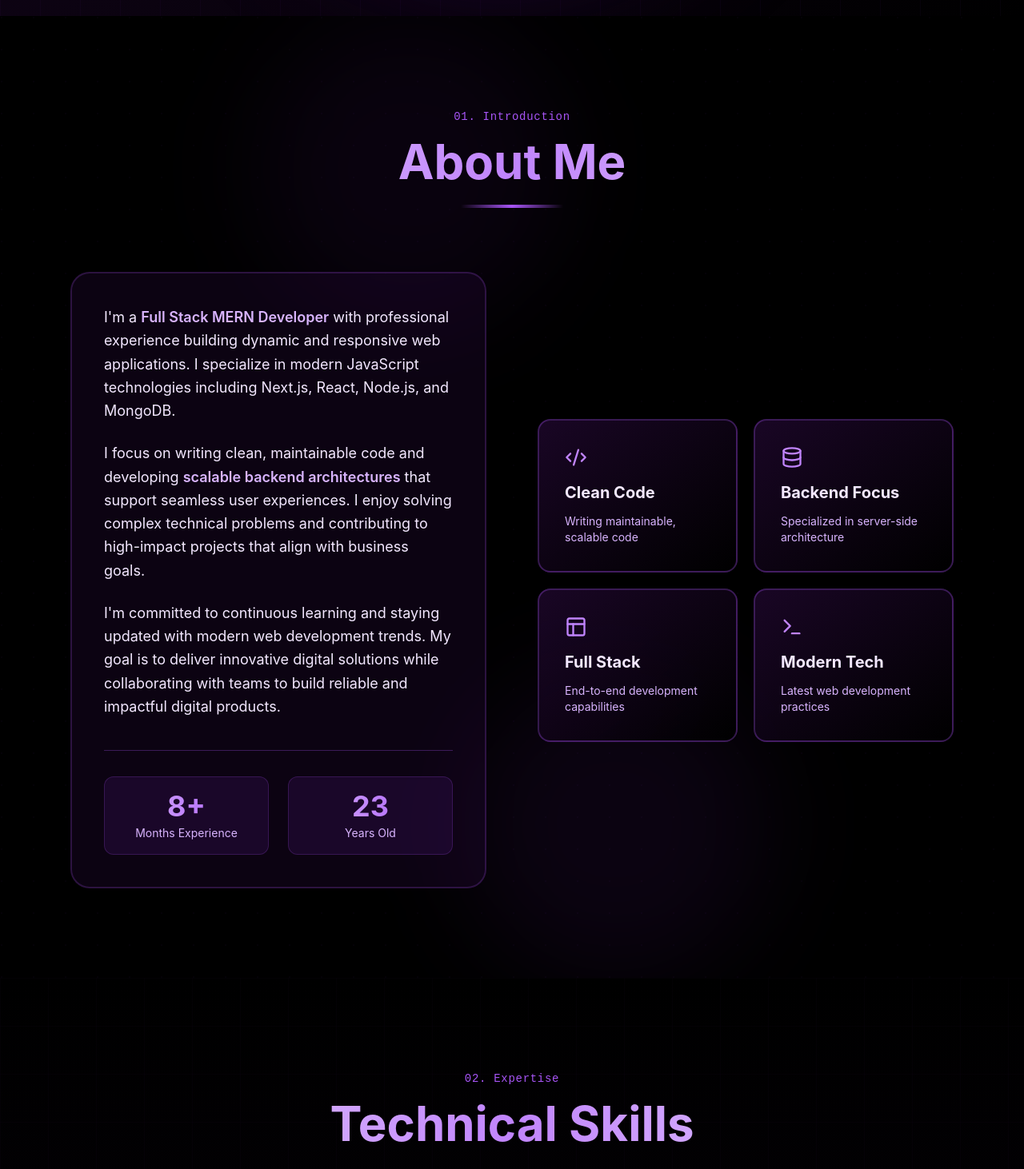
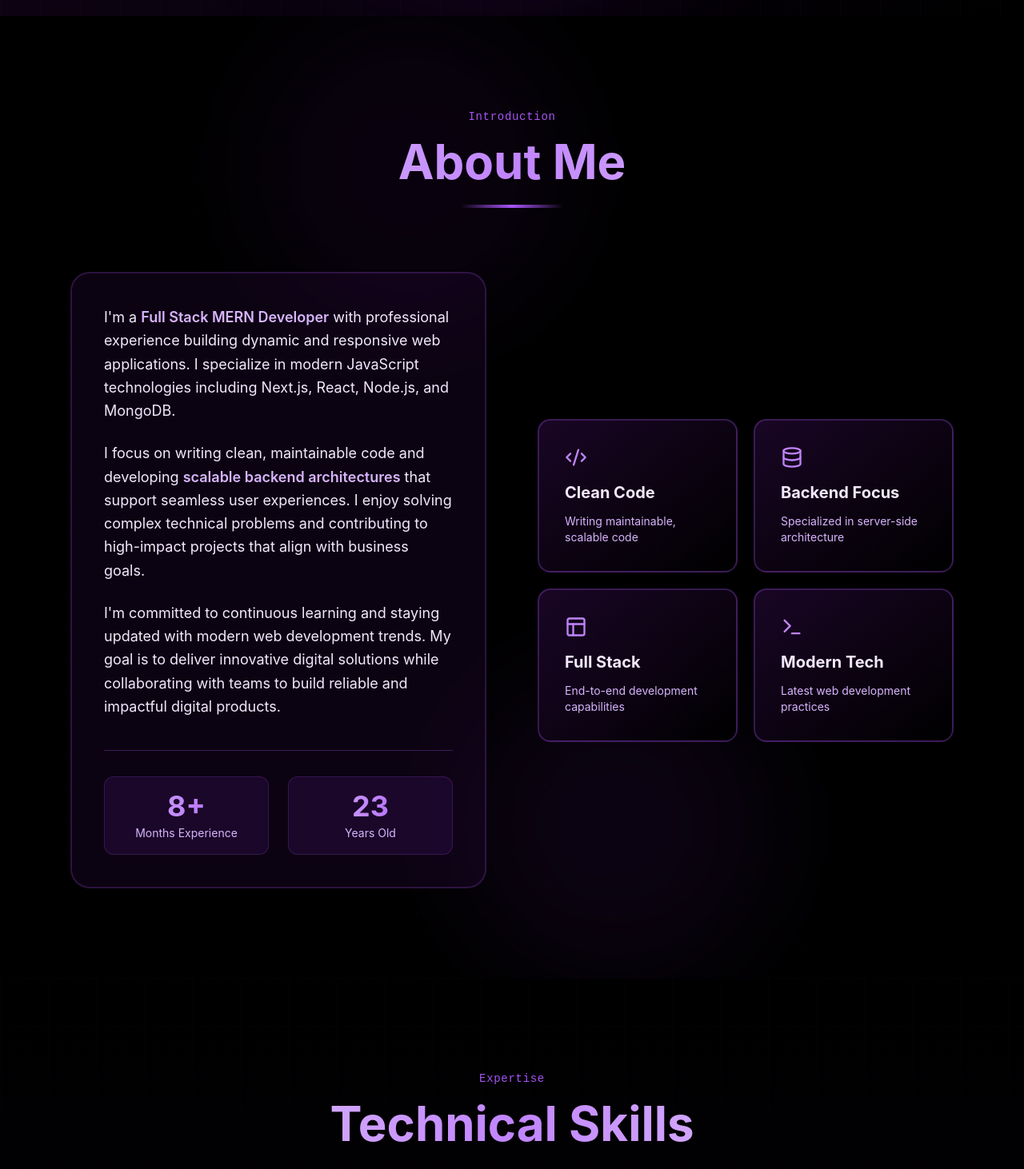
Before and after one commit to Arya7n/portfolio, a React (Vite) app in the folder portfolio/: page / in a window 1280 px wide. Shown: the part 780-2242 px from the top of the page at 80% size. Built offline with nearby package versions, Linux system fonts and the light colour scheme.

Commit message:
refactor: remove numbering from section titles in About, Contact, Projects, and Skills components

```diff
--- a/portfolio/src/components/About.jsx
+++ b/portfolio/src/components/About.jsx
@@ -63,7 +63,7 @@ const About = () => {
             transition={{ duration: 0.5, type: "spring" }}
             className="inline-block mb-4"
           >
-            <span className="text-purple-500 text-sm font-mono tracking-wider">01. Introduction</span>
+            <span className="text-purple-500 text-sm font-mono tracking-wider">Introduction</span>
           </motion.div>
           <h2 className="text-6xl font-bold bg-gradient-to-r from-purple-200 via-purple-400 to-purple-200 bg-clip-text text-transparent mb-6">
             About Me
--- a/portfolio/src/components/Contact.jsx
+++ b/portfolio/src/components/Contact.jsx
@@ -78,7 +78,7 @@ const Contact = () => {
             transition={{ duration: 0.5, type: "spring" }}
             className="inline-block mb-4"
           >
-            <span className="text-purple-500 text-sm font-mono tracking-wider">04. Contact</span>
+            <span className="text-purple-500 text-sm font-mono tracking-wider">Contact</span>
           </motion.div>
           <h2 className="text-6xl font-bold bg-gradient-to-r from-purple-200 via-purple-400 to-purple-200 bg-clip-text text-transparent mb-6">
             Get In Touch
--- a/portfolio/src/components/Projects.jsx
+++ b/portfolio/src/components/Projects.jsx
@@ -44,7 +44,7 @@ const Projects = () => {
             transition={{ duration: 0.5, type: "spring" }}
             className="inline-block mb-4"
           >
-            <span className="text-purple-500 text-sm font-mono tracking-wider">03. Portfolio</span>
+            <span className="text-purple-500 text-sm font-mono tracking-wider">Portfolio</span>
           </motion.div>
           <h2 className="text-6xl font-bold bg-gradient-to-r from-purple-200 via-purple-400 to-purple-200 bg-clip-text text-transparent mb-6">
             Featured Projects
--- a/portfolio/src/components/Skills.jsx
+++ b/portfolio/src/components/Skills.jsx
@@ -82,7 +82,7 @@ const Skills = () => {
             transition={{ duration: 0.5, type: "spring" }}
             className="inline-block mb-4"
           >
-            <span className="text-purple-500 text-sm font-mono tracking-wider">02. Expertise</span>
+            <span className="text-purple-500 text-sm font-mono tracking-wider">Expertise</span>
           </motion.div>
           <h2 className="text-6xl font-bold bg-gradient-to-r from-purple-200 via-purple-400 to-purple-200 bg-clip-text text-transparent mb-6">
             Technical Skills
```
